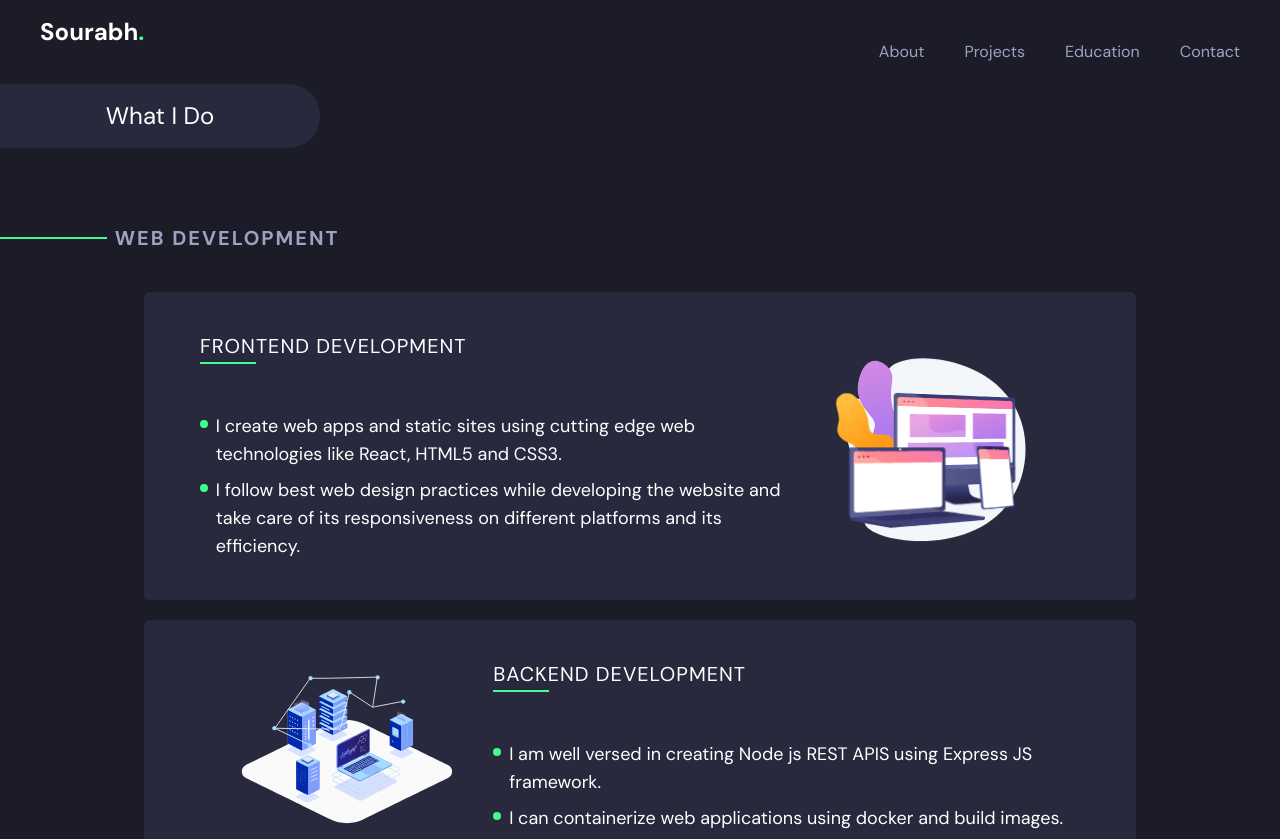
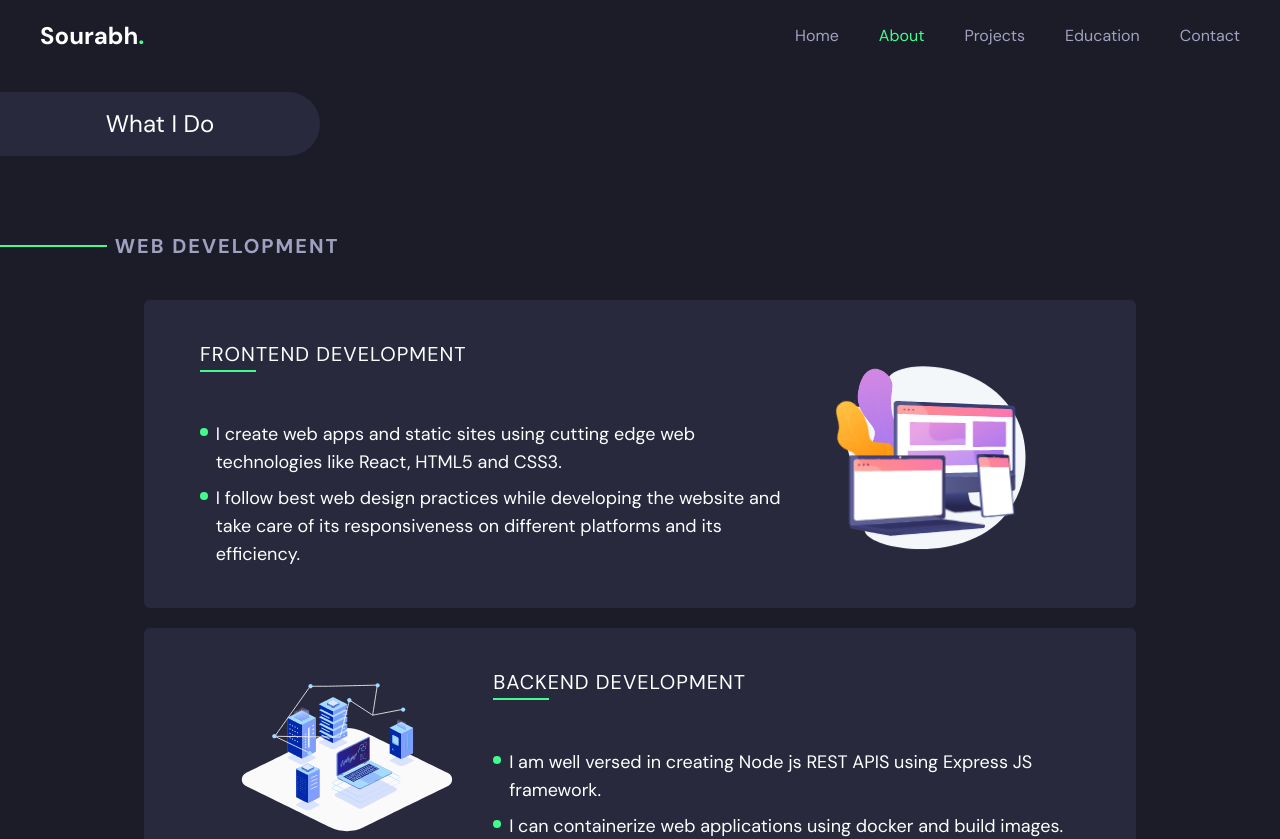
Before and after one commit to Sourabh2001-dec/sourabh2001-dec.github.io, a React (Create React App) app: page /about in a window 1280 px wide. Shown: the top 839 px of the page. Built offline with nearby package versions, Linux system fonts and the light colour scheme; some icons are missing.

Commit message:
navbar colour of links

```diff
--- a/src/App.tsx
+++ b/src/App.tsx
@@ -13,7 +13,7 @@ function App() {
       className="min-h-screen flex flex-col
     transition-all bg-l1"
     >
-      <Router>
+
         <Navbar />
         <div className="bg-l1 flex-grow flex flex-col">
           <Switch>
@@ -34,7 +34,7 @@ function App() {
             </Route>
           </Switch>
         </div>
-      </Router>
+
     </div>
   );
 }
--- a/src/components/LottieWrapper.tsx
+++ b/src/components/LottieWrapper.tsx
@@ -1,7 +1,9 @@
-import React from "react";
+import React, { MutableRefObject, useEffect, useRef } from "react";
 import Lottie, { Options } from "react-lottie";
 
 const LottieWrapper = ({ animationData }: { animationData: any }) => {
+  const LottieRef = useRef() as MutableRefObject<any>;
+
   const defaultOptions: Options = {
     loop: true,
     autoplay: true,
@@ -10,7 +12,15 @@ const LottieWrapper = ({ animationData }: { animationData: any }) => {
       preserveAspectRatio: "xMidYMid",
     },
   };
-  return <Lottie options={defaultOptions} speed={1} />;
+
+  useEffect(() => {
+    const lottie = LottieRef.current;
+    return () => {
+      if (lottie) lottie.destory();
+    };
+  }, []);
+
+  return <Lottie ref={LottieRef} options={defaultOptions} speed={1} />;
 };
 
 export default LottieWrapper;
--- a/src/components/Navbar.css
+++ b/src/components/Navbar.css
@@ -25,8 +25,10 @@
   max-height: 200vh;
 }
 
-.navbar--close {
-  max-height: 0;
+@media only screen and (max-width: 640px) {
+  .navbar--close {
+    max-height: 0;
+  }
 }
 
 .navbar {
--- a/src/components/Navbar.tsx
+++ b/src/components/Navbar.tsx
@@ -1,9 +1,34 @@
 import React, { MutableRefObject, useRef } from "react";
-import { Link } from "react-router-dom";
+import { Link, useLocation } from "react-router-dom";
 import "./Navbar.css";
+
+const navLinks = [
+  {
+    title: "Home",
+    path: "/",
+  },
+  {
+    title: "About",
+    path: "/about",
+  },
+  {
+    title: "Projects",
+    path: "/projects",
+  },
+  {
+    title: "Education",
+    path: "/education",
+  },
+  {
+    title: "Contact",
+    path: "/contact",
+  },
+];
 
 const Navbar = () => {
   const ListRef = useRef() as MutableRefObject<HTMLUListElement>;
+
+  const location = useLocation();
 
   const handleNavbarToggle = () => {
     if (ListRef.current) {
@@ -38,26 +63,17 @@ const Navbar = () => {
         className={`md:flex md:flex-row text-secondary md:space-x-10 navbar navbar--close
          overflow-hidden md:overflow-visible`}
       >
-        <div className="block md:inline-block my-7 md:my-0">
-          <Link onClick={handleNavbarToggle} to="/about" className="borderLeftRight nav-link">
-            About
-          </Link>
-        </div>
-        <div className="block md:inline-block my-7 md:my-0">
-          <Link onClick={handleNavbarToggle} to="/projects" className="borderLeftRight nav-link">
-            Projects
-          </Link>
-        </div>
-        <div className="block md:inline-block my-7 md:my-0">
-          <Link onClick={handleNavbarToggle} to="/education" className="borderLeftRight nav-link">
-            Education
-          </Link>
-        </div>
-        <div className="block md:inline-block my-7 md:my-0">
-          <Link onClick={handleNavbarToggle} to="/contact" className="borderLeftRight nav-link">
-            Contact
-          </Link>
-        </div>
+        {navLinks.map((link,_) => (
+          <div className="block md:inline-block my-7 md:my-0" key={_.toString()}>
+            <Link
+              onClick={handleNavbarToggle}
+              to={link.path}
+              className={`borderLeftRight nav-link ${location.pathname === link.path && "text-primary"}`}
+            >
+              {link.title}
+            </Link>
+          </div>
+        ))}
       </ul>
       {/* </div> */}
     </div>
--- a/src/index.tsx
+++ b/src/index.tsx
@@ -1,18 +1,21 @@
 import AOS from "aos";
-import "../node_modules/aos/dist/aos.css"
 import React from "react";
 import ReactDOM from "react-dom";
+import { BrowserRouter as Router } from "react-router-dom";
+import "../node_modules/aos/dist/aos.css";
 import App from "./App";
 import "./index.css";
 import reportWebVitals from "./reportWebVitals";
 
 AOS.init({
-  duration : 1000
+  duration: 1000,
 });
 
 ReactDOM.render(
   <React.StrictMode>
-    <App />
+    <Router>
+      <App />
+    </Router>
   </React.StrictMode>,
   document.getElementById("root")
 );
--- a/src/pages/Contact.tsx
+++ b/src/pages/Contact.tsx
@@ -42,8 +42,9 @@ const Contact = () => {
         </div>
       </div>
       <div className="w-auto flex flex-wrap justify-center text-primary mt-5">
-        {contactData.map((contact) => (
+        {contactData.map((contact,_) => (
           <a
+          key={_.toString()}
             href={contact.link}
             className="border-2 border-l2 hover:border-primary-900 text-2xl mx-2.5 bg-l2 rounded-full p-4"
           >
--- a/src/pages/Home.tsx
+++ b/src/pages/Home.tsx
@@ -3,6 +3,21 @@ import Lottie from "react-lottie";
 import { Link } from "react-router-dom";
 import WaveImage from "../images/wave.png";
 import animationData from "../lotties/coder.json";
+
+const socialLinks = [
+  {
+    icon: "akar-icons:instagram-fill",
+    link: "https://www.instagram.com/sourabh_7028/",
+  },
+  {
+    icon: "fa-brands:linkedin-in",
+    link: "https://www.linkedin.com/in/sourabh-kumbhar-aa84031a3",
+  },
+  {
+    icon: "codicon:github-inverted",
+    link: "https://github.com/Sourabh2001-dec",
+  },
+];
 
 const Home = () => {
   const defaultOptions = {
@@ -29,40 +44,33 @@ const Home = () => {
             Full Stack Web Developer and App Developer
           </p>
           <div className="flex space-x-4 my-8 justify-center md:justify-start">
-            <div className="transform transition-all hover:-translate-y-1 border-2 border-l2 hover:border-primary-700 cursor-pointer text-primary bg-l2 text-3xl md:text-5xl rounded-full p-3 md:p-5">
-              <span
-                className="iconify"
-                data-icon="akar-icons:instagram-fill"
-                data-inline="false"
-              ></span>
-            </div>
-            <div className="transform transition-all hover:-translate-y-1 border-2 border-l2 hover:border-primary-700 cursor-pointer text-primary bg-l2 text-3xl md:text-5xl rounded-full p-3 md:p-5">
-              <span
-                className="iconify"
-                data-icon="fa-brands:linkedin-in"
-                data-inline="false"
-              ></span>
-            </div>
-            <div className="transform transition-all hover:-translate-y-1 border-2 border-l2 hover:border-primary-700 cursor-pointer text-primary bg-l2 text-3xl md:text-5xl rounded-full p-3 md:p-5">
-              <span
-                className="iconify"
-                data-icon="codicon:github-inverted"
-                data-inline="false"
-              ></span>
-            </div>
+            {socialLinks.map((link) => (
+              <a
+                href={link.link}
+                target="_blank"
+                rel="noopener noreferrer"
+                className="transform transition-all hover:-translate-y-1 border-2 border-l2 hover:border-primary-700 cursor-pointer text-primary bg-l2 text-3xl md:text-5xl rounded-full p-3 md:p-5"
+              >
+                <span
+                  className="iconify"
+                  data-icon={link.icon}
+                  data-inline="false"
+                ></span>
+              </a>
+            ))}
           </div>
           <div className="flex justify-center md:justify-start space-x-4">
             <Link
               to="/about"
-              className="text-secondary font-sans uppercase rounded-sm bg-l2 px-4 py-2  "
+              className="text-secondary flex-row flex-nowrap items-center uppercase rounded-sm bg-l2 px-4 py-2 focus:ring-1 focus:ring-primary-800 hover:text-primary cursor-pointer body-1"
             >
-              Know More
+              Know More  <span className="iconify inline-block" data-icon="akar-icons:arrow-right" data-inline="false"></span>
             </Link>
             <Link
               to="/about"
-              className="text-secondary uppercase rounded-sm bg-l2 px-4 py-2 "
+              className="text-secondary flex-row flex-nowrap items-center uppercase rounded-sm bg-l2 px-4 py-2 focus:ring-1 focus:ring-primary-800 hover:text-primary cursor-pointer body-1"
             >
-              Resume
+              <span className="iconify inline-block" data-icon="akar-icons:download" data-inline="false"></span> <span>Resume</span>
             </Link>
           </div>
         </div>
```
